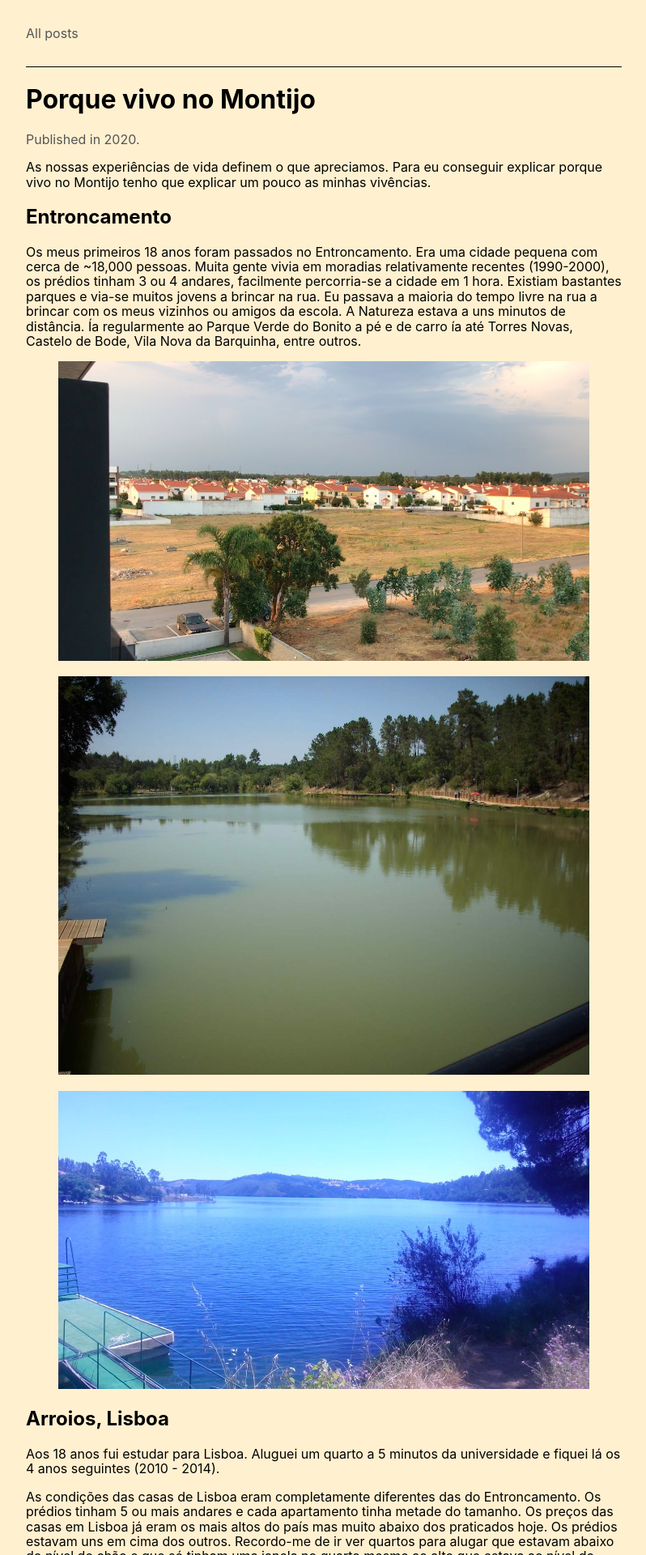
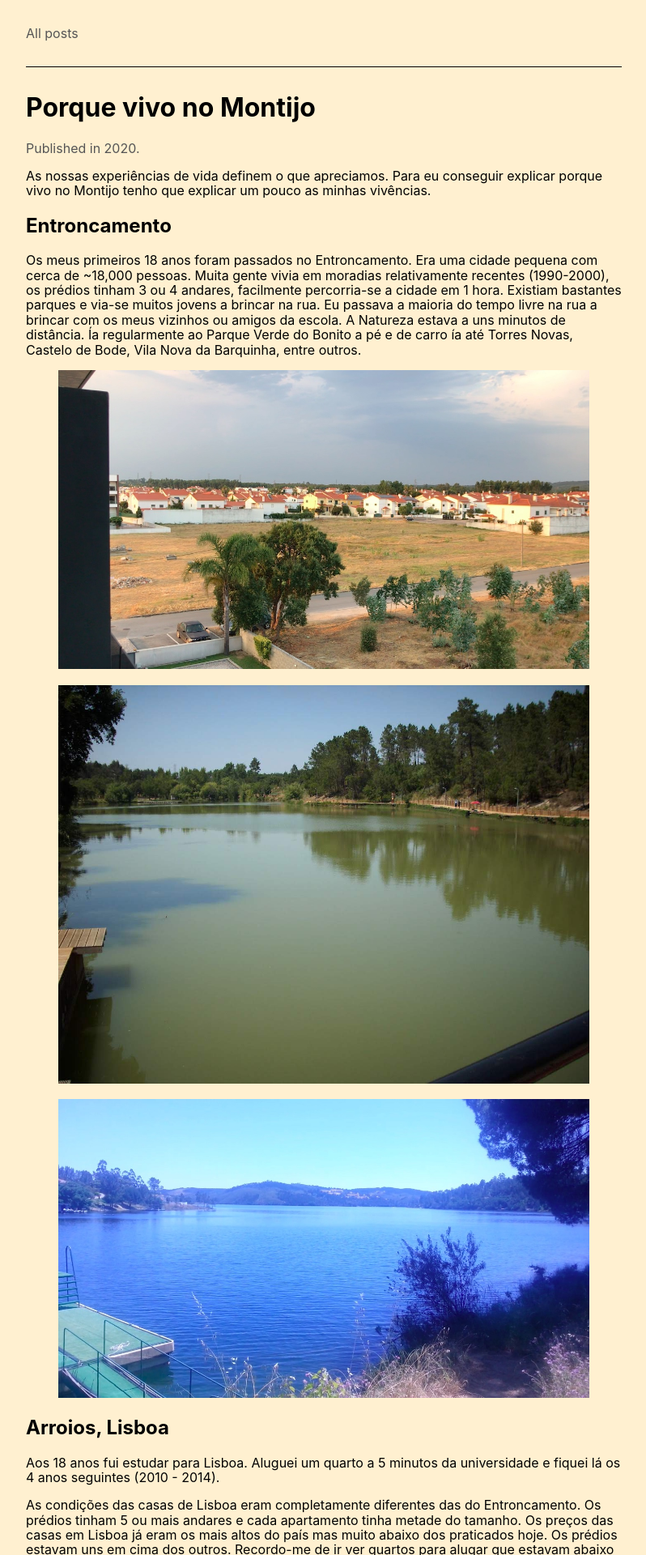
Before and after one commit to afpr252/blog, a Jekyll site: the page built from _posts/2020-11-30-porque-vivo-no-montijo.html, in a window 1280 px wide. Shown: the top 1920 px of the page at 81% size, without its empty margins (240-1038 px from the left). Built offline with Jekyll 4.4.1, drawn with Linux system fonts in a browser that asks for light colours.

Commit message:
Improve visual separation between navbar, content and footer

```diff
--- a/_layouts/default.html
+++ b/_layouts/default.html
@@ -11,14 +11,7 @@
     <link rel="stylesheet" href="{{ "/assets/css/pygments-css/monokai.css" | relative_url }}">
   </head>
 
-  <body class="mw7 center pl3 pr3">
+  <body class="mw7 center ph3">
     {{ content }}
   </body>
-
-  <footer class="center mt5">
-    <p>
-      The <a href="https://github.com/fury252/blog">code</a> that powers this blog is licensed under <a href="https://opensource.org/licenses/MIT">the MIT license</a>.
-      The content, authored by {{ site.author | split: " " | join: "&nbsp;" }}, is licensed under <a href="https://creativecommons.org/licenses/by-sa/4.0/">CC-BY-SA</a>.
-    </p>
-  </footer>
 </html>
--- a/_layouts/post.html
+++ b/_layouts/post.html
@@ -1,9 +1,11 @@
 ---
 layout: default
 ---
-<nav class="pv4 f5 bb">
-  <a href="{{ '/' | relative_url }}" class="link mid-gray hover-black">All posts</a>
+<nav class="pt4">
+  <a href="{{ '/' | relative_url }}" class="f5 link mid-gray underline-hover">All posts</a>
 </nav>
+
+<p class="bb mv4" />
 
 <article itemscope itemtype="http://schema.org/BlogPosting">
   <header>
@@ -16,3 +18,12 @@
     {{ content }}
   </div>
 </article>
+
+<p class="bb mv4" />
+
+<footer class="center">
+  <p>
+    The <a href="https://github.com/fury252/blog">code</a> that powers this blog is licensed under <a href="https://opensource.org/licenses/MIT">the MIT license</a>.
+    The content, authored by {{ site.author | split: " " | join: "&nbsp;" }}, is licensed under <a href="https://creativecommons.org/licenses/by-sa/4.0/">CC-BY-SA</a>.
+  </p>
+</footer>
```
